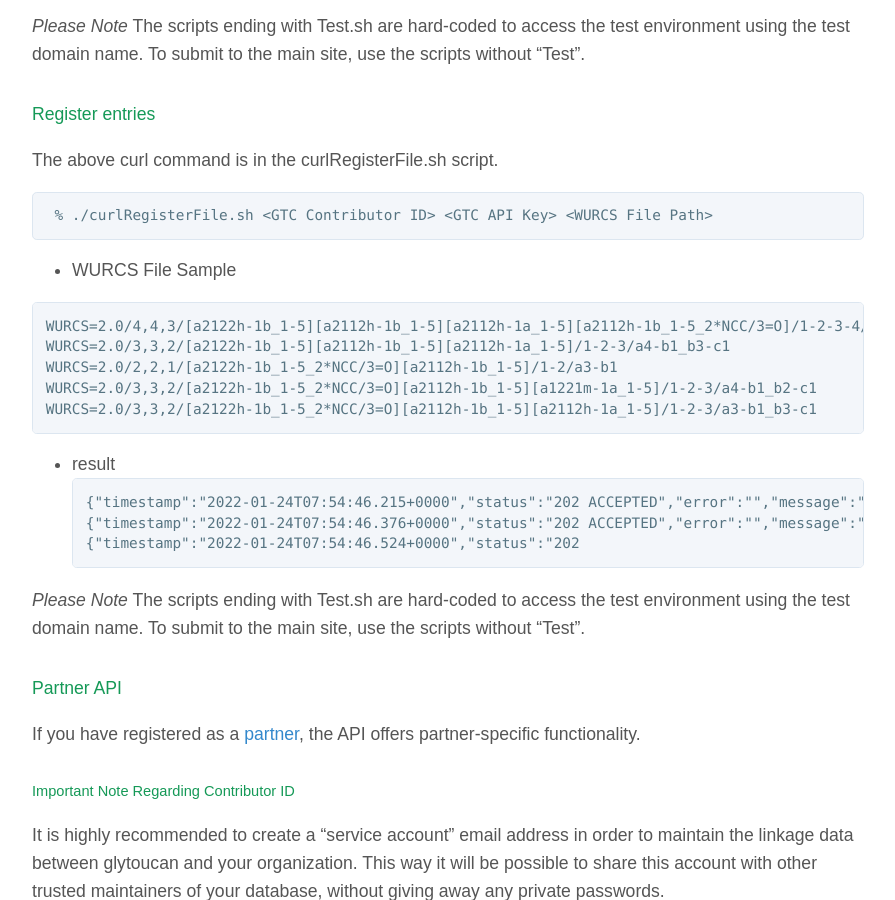
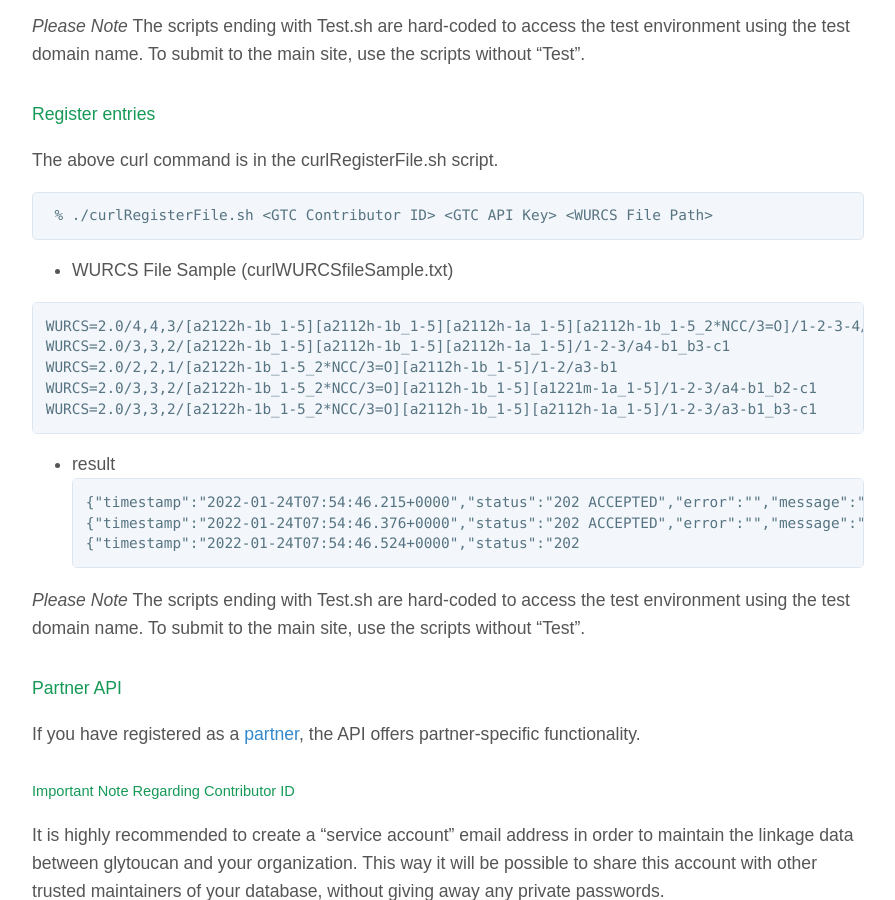
Before and after one commit to glytoucan/glytoucan, a Jekyll site: the page built from system/basic.md, in a window 1280 px wide and 900 px high, scrolled down 2735 px. Shown: the whole window, without its empty margins (192-1087 px from the left). Built offline with Jekyll 4.4.1, drawn with Linux system fonts in a browser that asks for light colours; nearby versions of some CDN libraries.

Commit message:
Update basic.md

````diff
--- a/system/basic.md
+++ b/system/basic.md
@@ -79,7 +79,7 @@ The above curl command is in the curlRegisterFile.sh script.
  % ./curlRegisterFile.sh <GTC Contributor ID> <GTC API Key> <WURCS File Path>
 ```
 
-* WURCS File Sample
+* WURCS File Sample (curlWURCSfileSample.txt)
 
 ```
 WURCS=2.0/4,4,3/[a2122h-1b_1-5][a2112h-1b_1-5][a2112h-1a_1-5][a2112h-1b_1-5_2*NCC/3=O]/1-2-3-4/a4-b1_b4-c1_c3-d1
````
